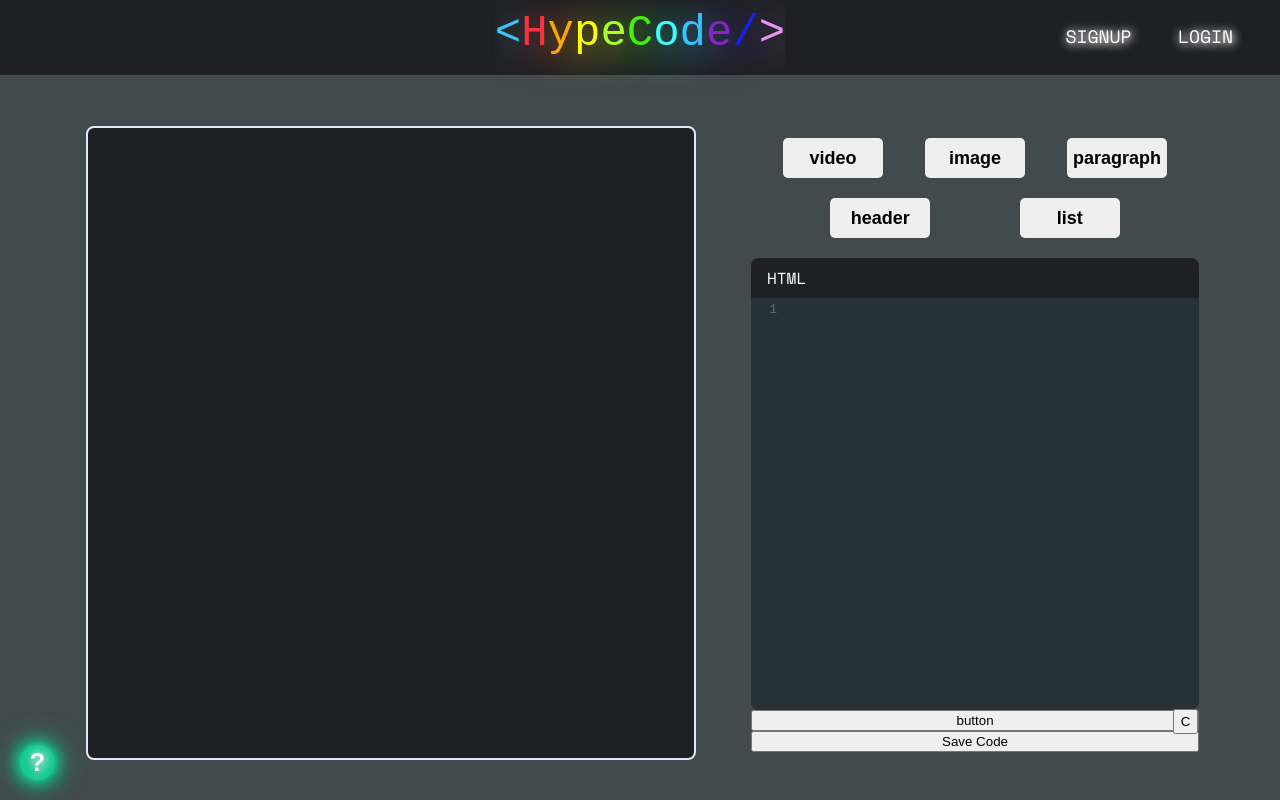
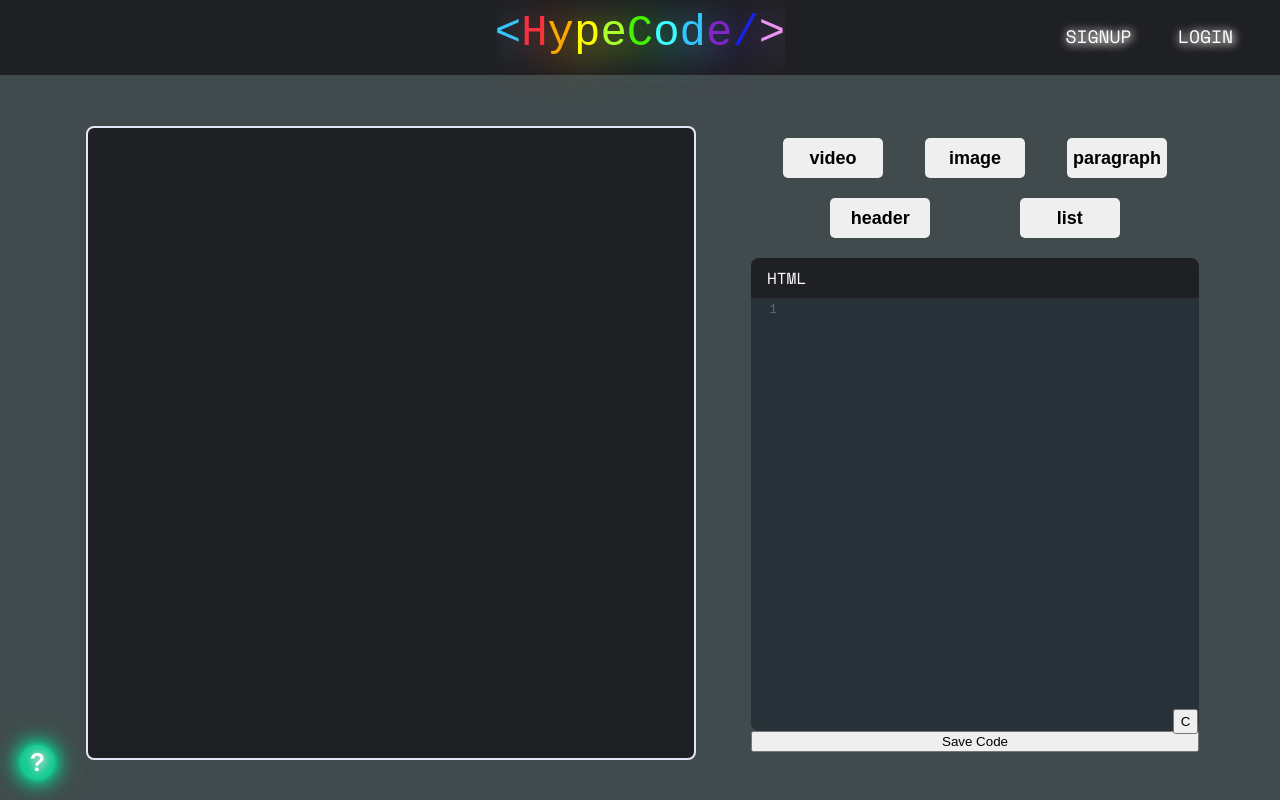
Before and after one commit to susanzea/HypeCode00, a React (Create React App) app in the folder frontend/: page /#/ in a window 1280 px wide. Built offline with nearby package versions, Linux system fonts and the light colour scheme.

Commit message:
removed test button in editor

```diff
--- a/frontend/src/components/editor/Editor.js
+++ b/frontend/src/components/editor/Editor.js
@@ -412,7 +412,6 @@ class Editor extends React.Component {
                     theme: 'material'
                 }}
             />
-            <button onClick={this.append}>button</button>
             <button onClick={this.saveCode}>Save Code</button>
         </div>
     )
```
